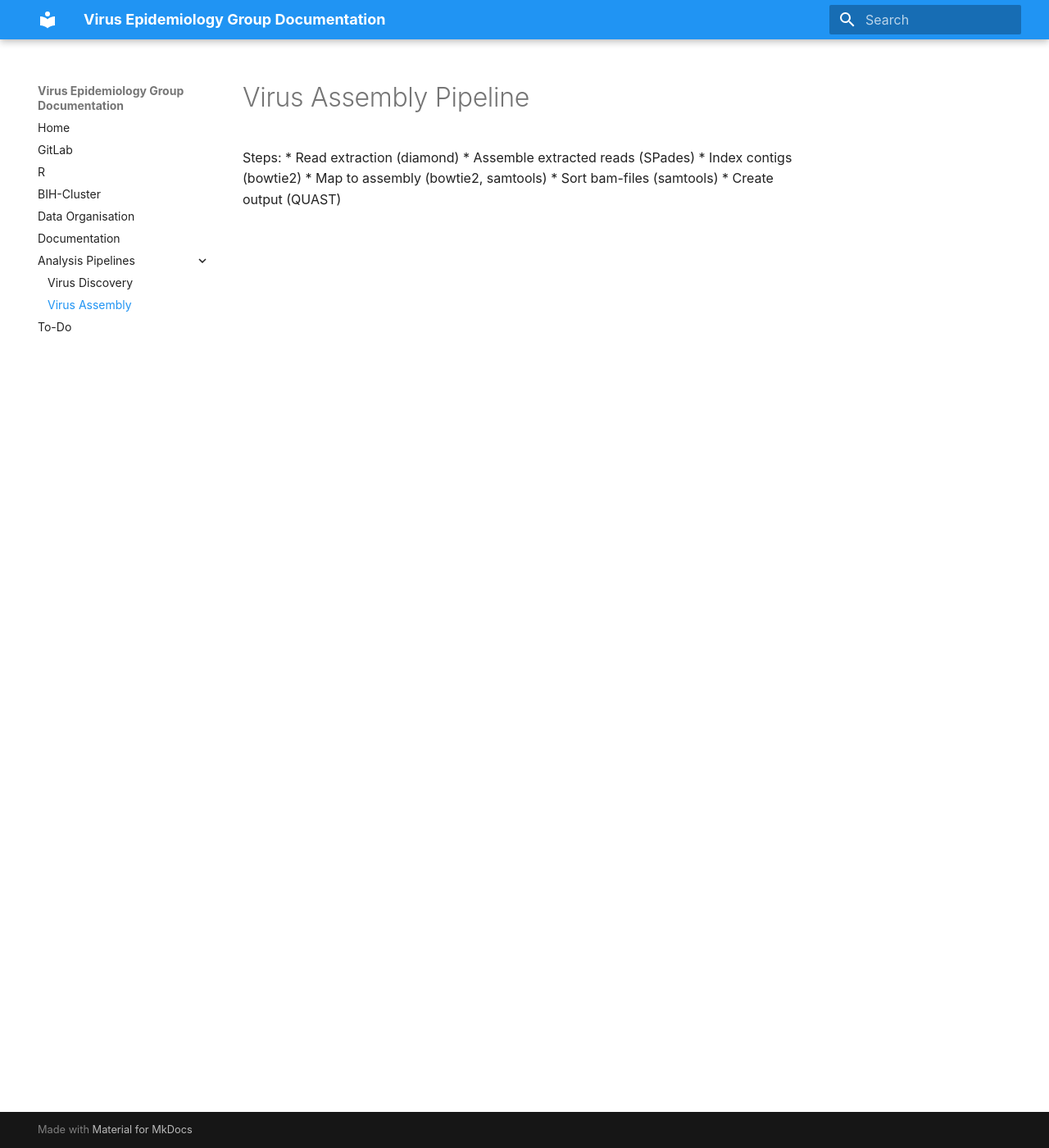
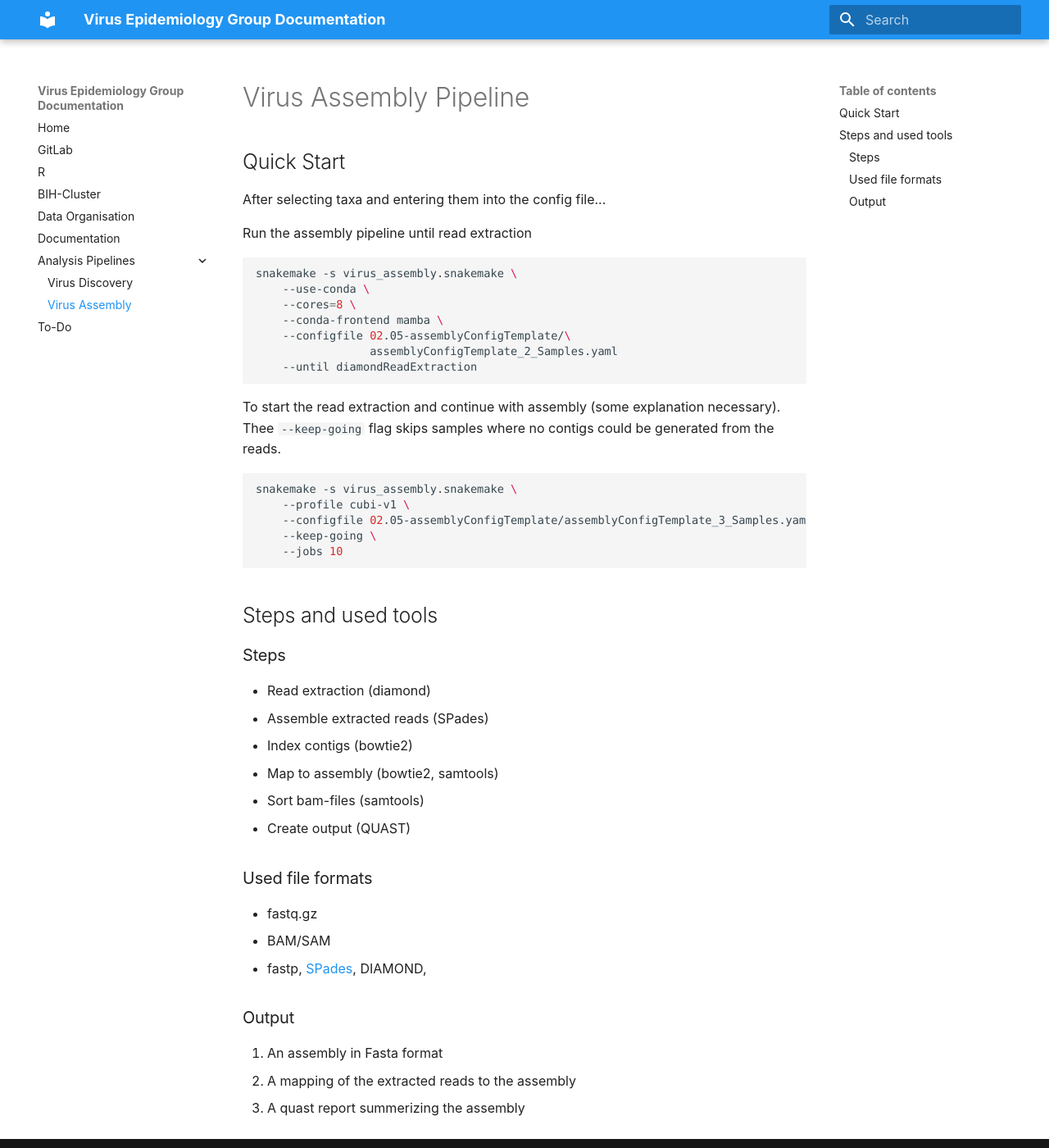
Before and after one commit to drexler-virus-epidemiology/group-documentation, an MkDocs documentation site: the page built from docs/virus-identification-pipelines/virus-assembly.md, in a window 1280 px wide and 1400 px high. Shown: the whole window at 82% size. Built offline with MkDocs 1.6.1 and Material for MkDocs 9.7.7, drawn with Linux system fonts in a browser that asks for light colours.

Commit message:
add notes about pipelines

````diff
--- a/docs/virus-identification-pipelines/virus-assembly.md
+++ b/docs/virus-identification-pipelines/virus-assembly.md
@@ -1,9 +1,53 @@
 # Virus Assembly Pipeline
 
-Steps:
+## Quick Start
+
+After selecting taxa and entering them into the config file...
+
+Run the assembly pipeline until read extraction
+
+```bash
+snakemake -s virus_assembly.snakemake \
+    --use-conda \
+    --cores=8 \
+    --conda-frontend mamba \
+    --configfile 02.05-assemblyConfigTemplate/\
+                 assemblyConfigTemplate_2_Samples.yaml
+    --until diamondReadExtraction
+
+```
+
+To start the read extraction and continue with assembly (some explanation
+necessary). Thee `--keep-going` flag skips samples where no contigs could be
+generated from the reads.
+
+```bash
+snakemake -s virus_assembly.snakemake \
+    --profile cubi-v1 \
+    --configfile 02.05-assemblyConfigTemplate/assemblyConfigTemplate_3_Samples.yaml \
+    --keep-going \
+    --jobs 10
+```
+
+## Steps and used tools
+
+### Steps
+
 * Read extraction (diamond)
 * Assemble extracted reads (SPades)
 * Index contigs (bowtie2)
 * Map to assembly (bowtie2, samtools)
 * Sort bam-files (samtools)
 * Create output (QUAST)
+
+### Used file formats
+
+* fastq.gz
+* BAM/SAM
+* fastp, [SPades](https://github.com/ablab/spades), DIAMOND,
+
+### Output
+
+1. An assembly in Fasta format
+2. A mapping of the extracted reads to the assembly
+3. A quast report summerizing the assembly
````
Also changed, not shown: docs/data-organisation.md (+4 -0 lines), docs/virus-identification-pipelines/virus-discovery.md (+15 -13 lines).
